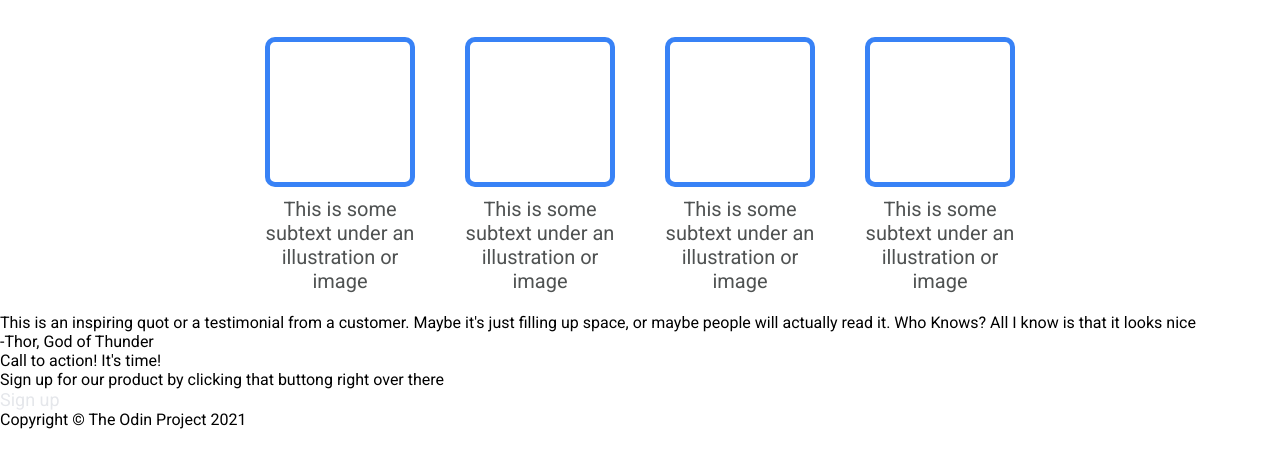
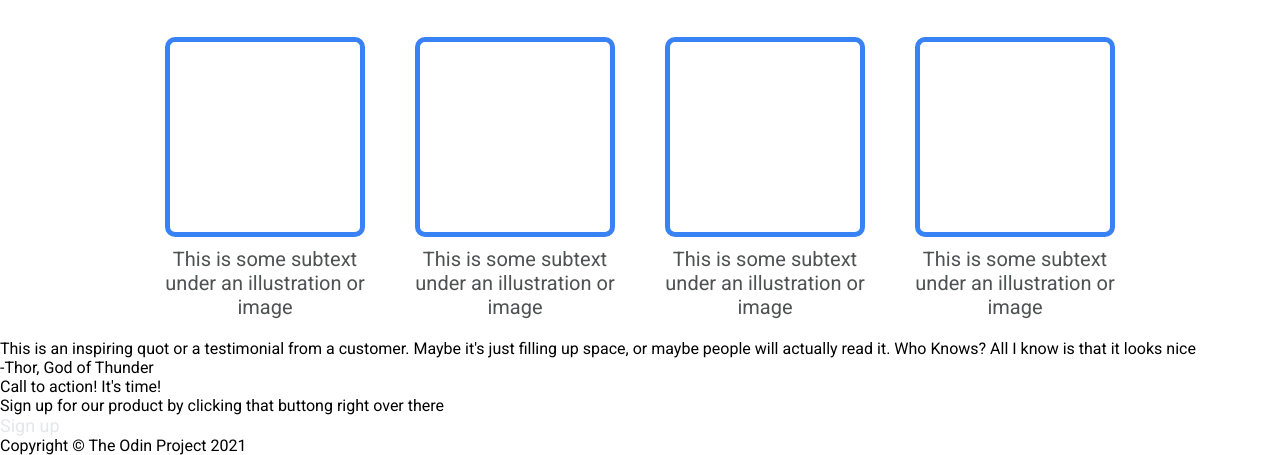
Before and after one commit to exile213/Landing-Page, a plain HTML site: page index.htm in a window 1280 px wide. Shown: the part 603-1058 px from the top of the page. Before the commit the page ends 1032 px from the top, so only its background shows below. Drawn offline with Linux system fonts and the light colour scheme.

Commit message:
Update Random Information Section styles: Shape size

```diff
--- a/styles.css
+++ b/styles.css
@@ -123,8 +123,8 @@ a{
 }
 
 .RandShapes{
-    width: 150px;
-    height:150px;
+    width: 200px;
+    height:200px;
     color:#f9faf8;
     border-color: #3882f6;
     border-width: 5px;
@@ -134,7 +134,7 @@ a{
 }
 
 .info{
-    max-width: 150px;
+    max-width: 200px;
     max-height:400px;
 }
 
```
